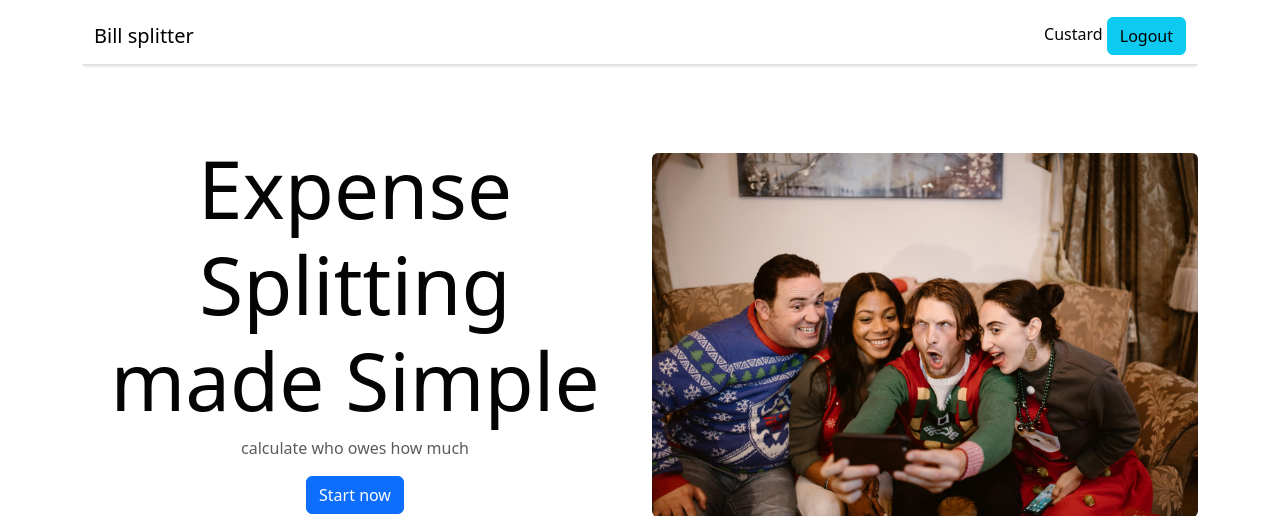
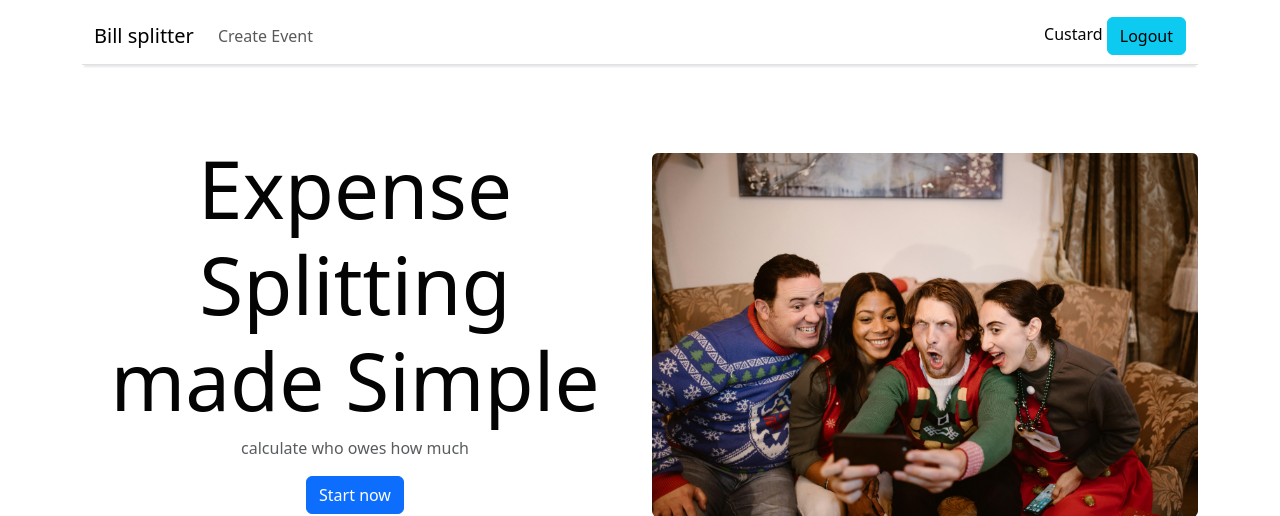
Before and after one commit to sbojorge/Bill_splitting_0124Hackathon, a Django app: page / in a window 1280 px wide. Shown: the top 516 px of the page. Run offline with Django 3.2, Linux system fonts and the light colour scheme; a user stored in the database is signed in; some libraries are stand-ins or nearby versions.

Commit message:
Add Create Event link to navbar

```diff
--- a/templates/index.html
+++ b/templates/index.html
@@ -1,5 +1,5 @@
 {% extends 'base.html' %}
-{% load static%}
+{% load static %}
 
 {% block main %}
 
@@ -27,7 +27,7 @@
                 <div class="carousel-caption d-block d-sm-none bottom-50">
                     <h1 class="display-6">Expense Splitting made Simple</h1>
                     <p class="lead">calculate who owes how much<p>
-                            <a href="#" class="btn btn-primary mt-3"> Start now
+                            <a href="{% url 'new_event' %}" class="btn btn-primary mt-3"> Start Here
                             </a>
                 </div>
             </div>
--- a/templates/navbar.html
+++ b/templates/navbar.html
@@ -2,8 +2,20 @@
 
 <nav class="navbar navbar-expand-lg pt-3 border-bottom bottom-shadow">
     <div class="container-fluid">
-        <a class="navbar-brand" href="#">Bill splitter</a>
+        <a class="navbar-brand" href="{% url 'home' %}">Bill splitter</a>
+        <ul class="navbar-nav me-auto mb-lg-0">
 
+            <!-- Navbar item available if logged in -->
+            {% if user.is_authenticated %}
+            <li class="nav-item">
+              <a class="nav-link" href="{% url 'new_event' %}">Create Event</a>
+            </li>
+            {% endif %}
+
+            {% comment %} <li class="nav-item">
+              <a class="nav-link" href="{% url 'contact' %}">Contact</a>
+            </li> {% endcomment %}
+          </ul>
         {% if user.is_authenticated %}
         <div class="gap-3">
            {{ user.username | capfirst }}
```
